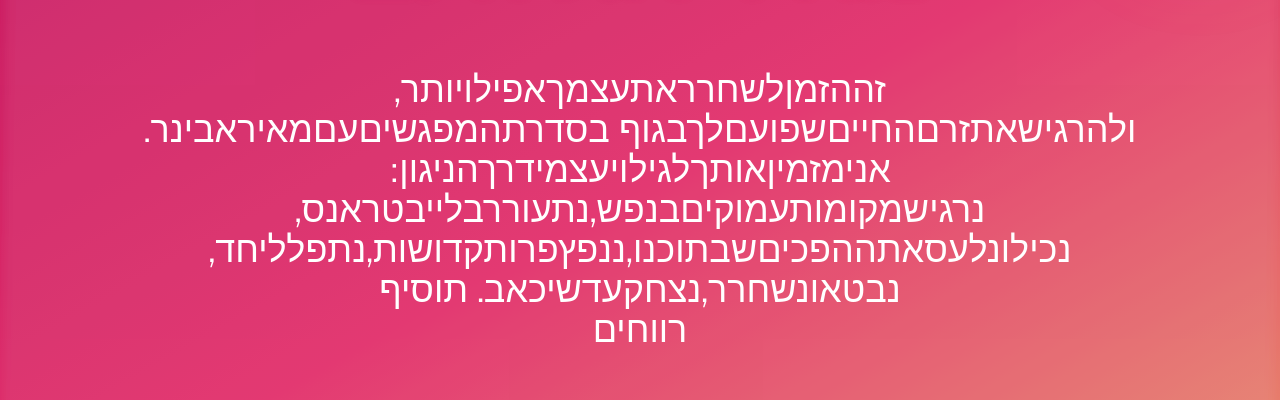
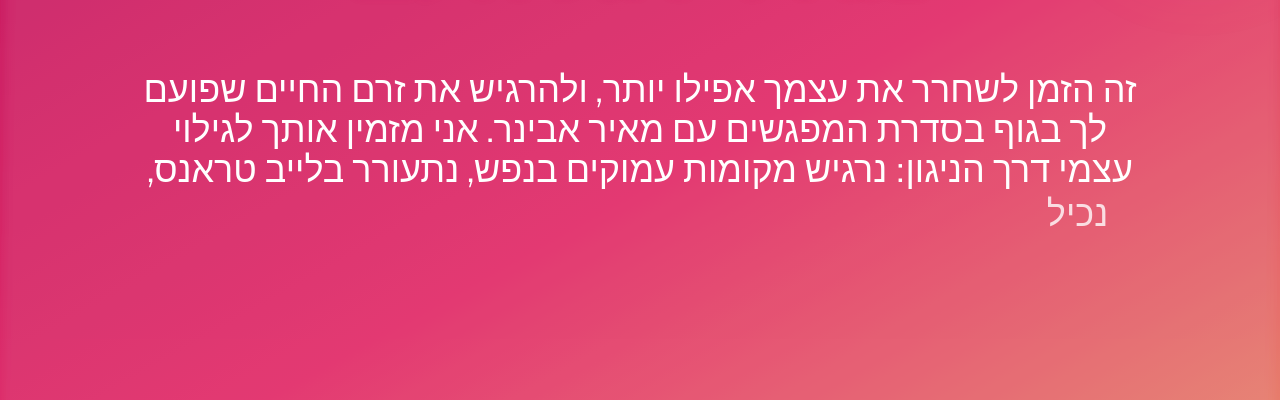
Before and after one commit to Zevik/Meir-Sadna-Next, a Next.js app: page / in a window 1280 px wide. Shown: the part 170-570 px from the top of the page. Built offline with nearby package versions, Linux system fonts and the light colour scheme.

Commit message:
Replaced text but kept animations

```diff
--- a/src/app/page.tsx
+++ b/src/app/page.tsx
@@ -8,7 +8,7 @@ import Image from "next/image";
 
 // קומפוננטה להנפשת טקסט מילה אחרי מילה
 const AnimatedText = () => {
-  const text = "זההזמןלשחרראתעצמךאפילויותר,\n\nולהרגישאתזרםהחייםשפועםלךבגוף\n\nבסדרתהמפגשיםעםמאיראבינר.\n\nאנימזמיןאותךלגילויעצמידרךהניגון:\n\nנרגישמקומותעמוקיםבנפש,נתעוררבלייבטראנס,\n\nנכילונלעסאתההפכיםשבתוכנו,ננפץפרותקדושות,נתפלליחד,\n\nנבטאונשחרר,נצחקעדשיכאב.\n\nתוסיף רווחים";
+  const text = "זה הזמן לשחרר את עצמך אפילו יותר, ולהרגיש את זרם החיים שפועם לך בגוף בסדרת המפגשים עם מאיר אבינר. אני מזמין אותך לגילוי עצמי דרך הניגון: נרגיש מקומות עמוקים בנפש, נתעורר בלייב טראנס, נכיל ונלעס את ההפכים שבתוכנו, ננפץ פרות קדושות, נתפלל יחד, נבטא ונשחרר, נצחק עד שיכאב.";
   const words = text.split(" ");
 
   return (
```
